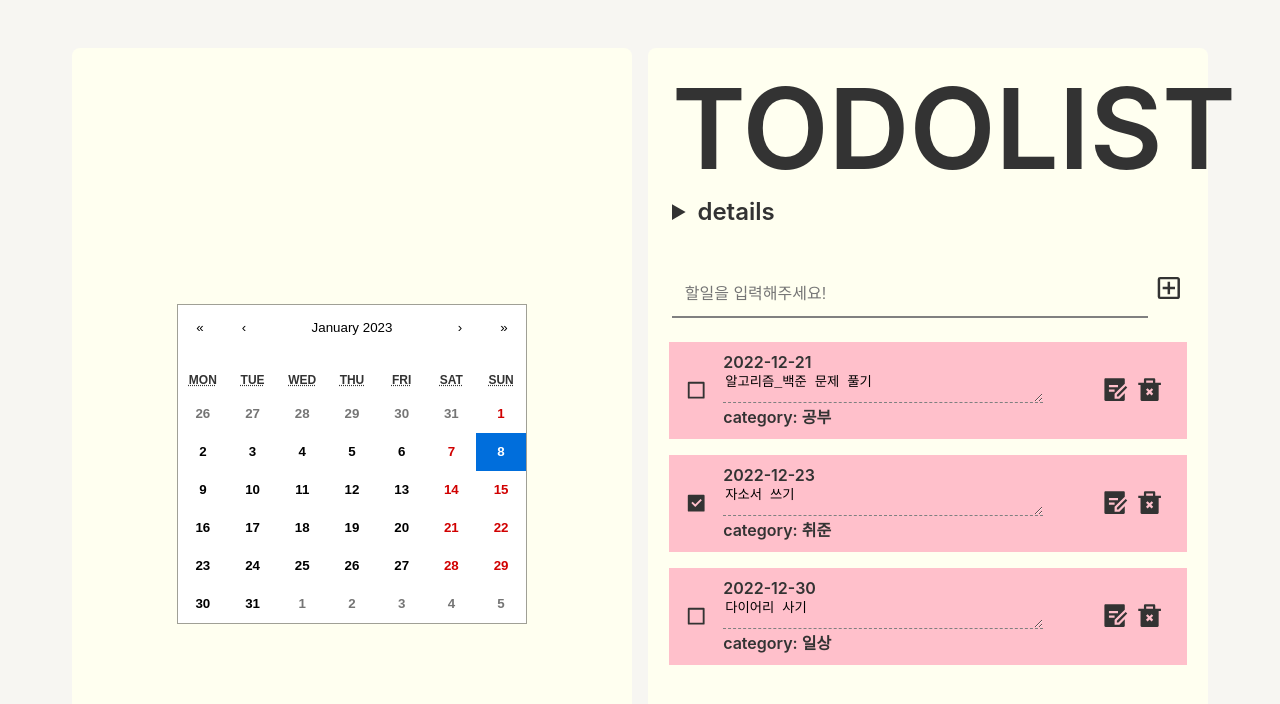
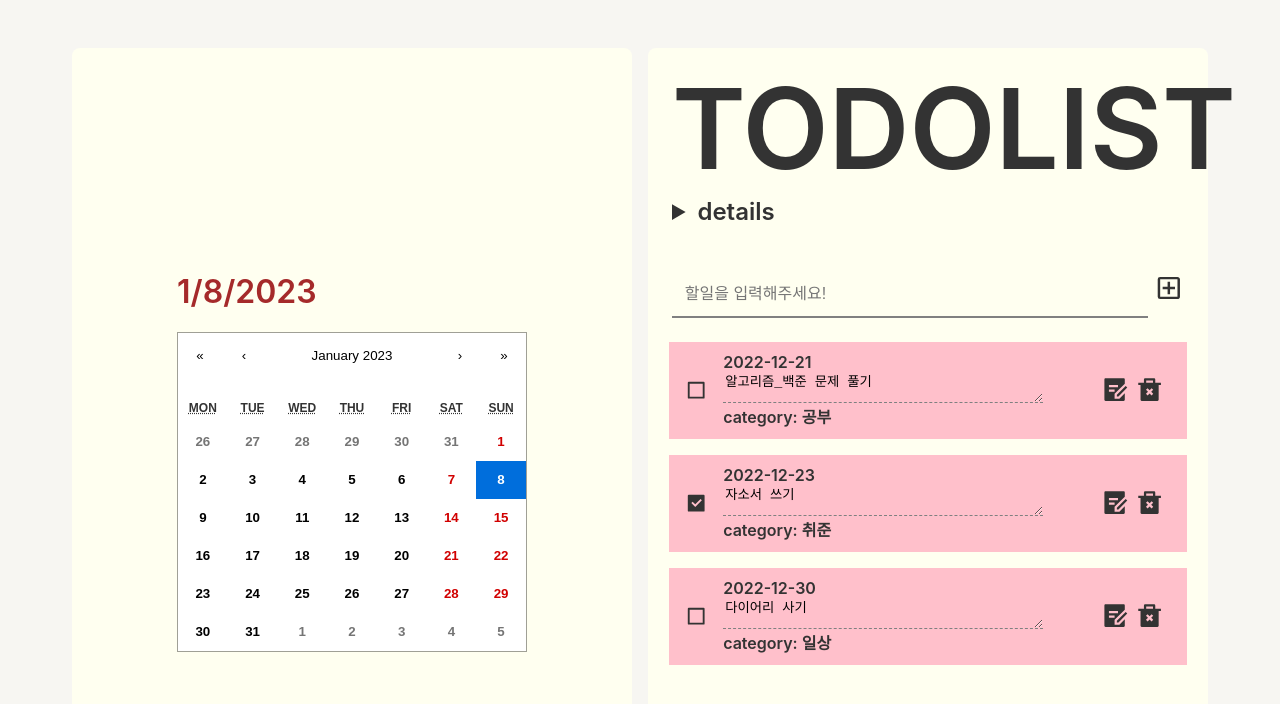
Before and after one commit to yejz0715/react-todolist, a React (Create React App) app in the folder redux-todolist-app/: page / in a window 1280 px wide. Shown: the top 704 px of the page. Built offline with nearby package versions, Linux system fonts and the light colour scheme; a web font is replaced by a local one.

Commit message:
캘린더_컴포넌트_수정

```diff
--- a/redux-todolist-app/src/components/TodoCalendar/TodoCalendar.jsx
+++ b/redux-todolist-app/src/components/TodoCalendar/TodoCalendar.jsx
@@ -1,14 +1,14 @@
 import React, { useState } from "react";
 import Calendar from "react-calendar";
 import "react-calendar/dist/Calendar.css";
-
-const TodoCalender = ({ setDate }) => {
-  const [value, onChange] = useState(new Date());
-
+import * as S from "./calenderContainer";
+const TodoCalender = () => {
+  const [date, setDate] = useState(new Date()); //날짜 저장할 상태
   return (
-    <div>
-      <Calendar onChange={onChange} value={value} />
-    </div>
+    <S.TodoCalenderBox>
+      <S.NowDate>{date.toLocaleDateString()}</S.NowDate>
+      <Calendar onChange={setDate} value={date} />
+    </S.TodoCalenderBox>
   );
 };
 export default TodoCalender;
--- /dev/null
+++ b/redux-todolist-app/src/components/TodoCalendar/calenderContainer.js
@@ -0,0 +1,10 @@
+import styled from "styled-components";
+
+export const TodoCalenderBox = styled.div`
+  padding: 0 2rem;
+`;
+export const NowDate = styled.p`
+  font-size: 2rem;
+  color: brown;
+  margin-bottom: 1.5rem;
+`;
```
